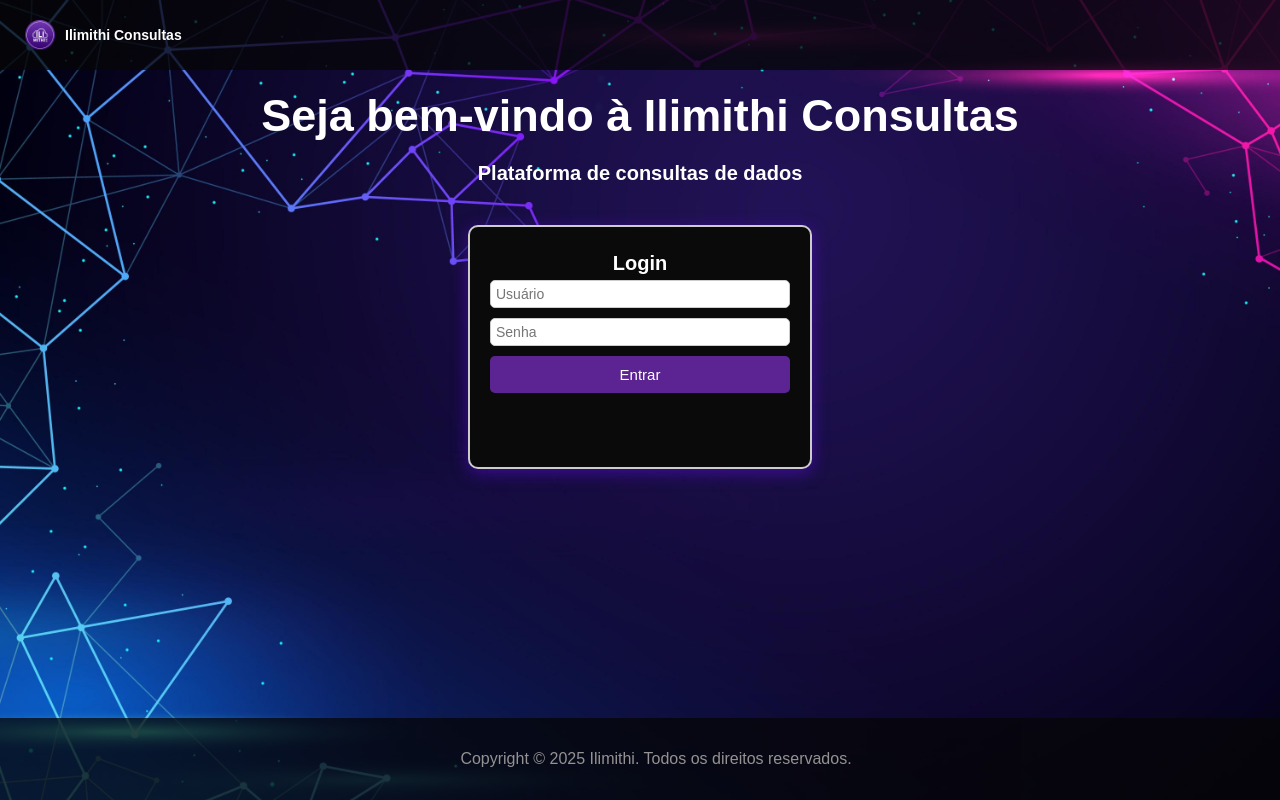
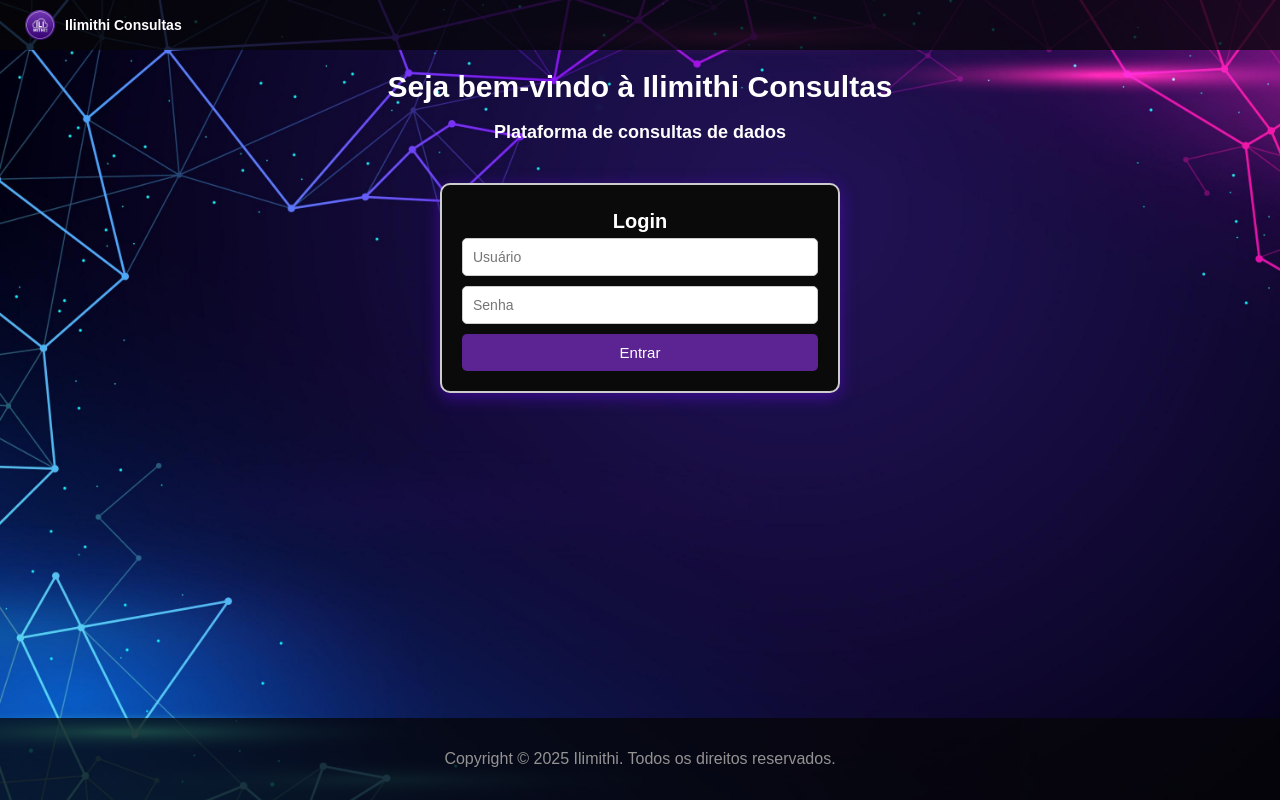
Before and after one commit to ThierliRamos/renderbt, a Flask app: page / in a window 1280 px wide. Run offline with Flask 3, Linux system fonts and the light colour scheme.

Commit message:
Update index.html

```diff
--- a/templates/index.html
+++ b/templates/index.html
@@ -5,6 +5,9 @@
     <meta name="viewport" content="width=device-width, initial-scale=1.0">
     <title>Login</title>
     <style>
+        * {
+            box-sizing: border-box; /* Inclui padding e bordas na largura total */
+        }
         body {
             display: flex;
             flex-direction: column; /* Alinhar elementos em coluna */
@@ -12,10 +15,10 @@
             margin: 0;
             background-color: #424141;
             font-family: Arial, sans-serif;
-            overflow: hidden; /* Impede rolagem */
             background-image: url('{{ url_for('static', filename='logo/login.jpg') }}'); /* Caminho da imagem */
             background-size: cover; /* Faz a imagem cobrir toda a área */
             background-position: center; /* Centraliza a imagem */
+            overflow: auto; /* Permite rolagem quando necessário */
         }
         .header {
             background-color: #060607c2; /* Cor de fundo da barra superior */
@@ -25,6 +28,7 @@
             padding: 10px 20px; /* Espaçamento em cima, embaixo e nas laterais */
             display: flex; /* Usando flexbox para layout */
             align-items: center; /* Centraliza verticalmente */
+            position: relative; /* Permite que a posição do logo seja relativa */
         }
         .header img {
             height: 30px; /* Ajuste a altura da imagem conforme necessário */
@@ -45,10 +49,8 @@
             box-shadow: 0 4px 16px rgba(81, 12, 192, 0.658);
             text-align: center; /* Centraliza o conteúdo */
             width: 90%; /* Largura responsiva */
-            max-width: 300px; /* Largura máxima */
-            height: 200px; /* Definindo altura fixa para o contêiner */
+            max-width: 400px; /* Largura máxima */
             margin: 20px auto; /* Centraliza e adiciona espaçamento */
-            overflow: hidden; /* Impede rolagem interna */
         }
         h1 {
             font-size: 14px; /* Tamanho da fonte do título */
@@ -56,12 +58,12 @@
             color: #ffffff;
         }
         h2 {
-            font-size: 45px; /* Tamanho da fonte da mensagem de boas-vindas */
+            font-size: 30px; /* Tamanho da fonte da mensagem de boas-vindas */
             margin: 0; /* Remove margens */
             color: white;
         }
         h3 {
-            font-size: 20px; /* Tamanho da fonte da descrição */
+            font-size: 18px; /* Tamanho da fonte da descrição */
             margin-bottom: 10px; /* Espaçamento abaixo */
             color: white;
         }
@@ -73,11 +75,10 @@
         }
         input[type="text"], input[type="password"] {
             width: 100%; /* Largura total do campo */
-            padding: 5px; /* Espaçamento interno */
+            padding: 10px; /* Espaçamento interno */
             margin-bottom: 10px; /* Espaçamento abaixo */
             border: 1px solid #ccc; /* Borda do campo */
             border-radius: 5px; /* Bordas arredondadas */
-            box-sizing: border-box; /* Inclui padding e bordas na largura total */
             font-size: 14px; /* Tamanho da fonte */
         }
         button {
```
